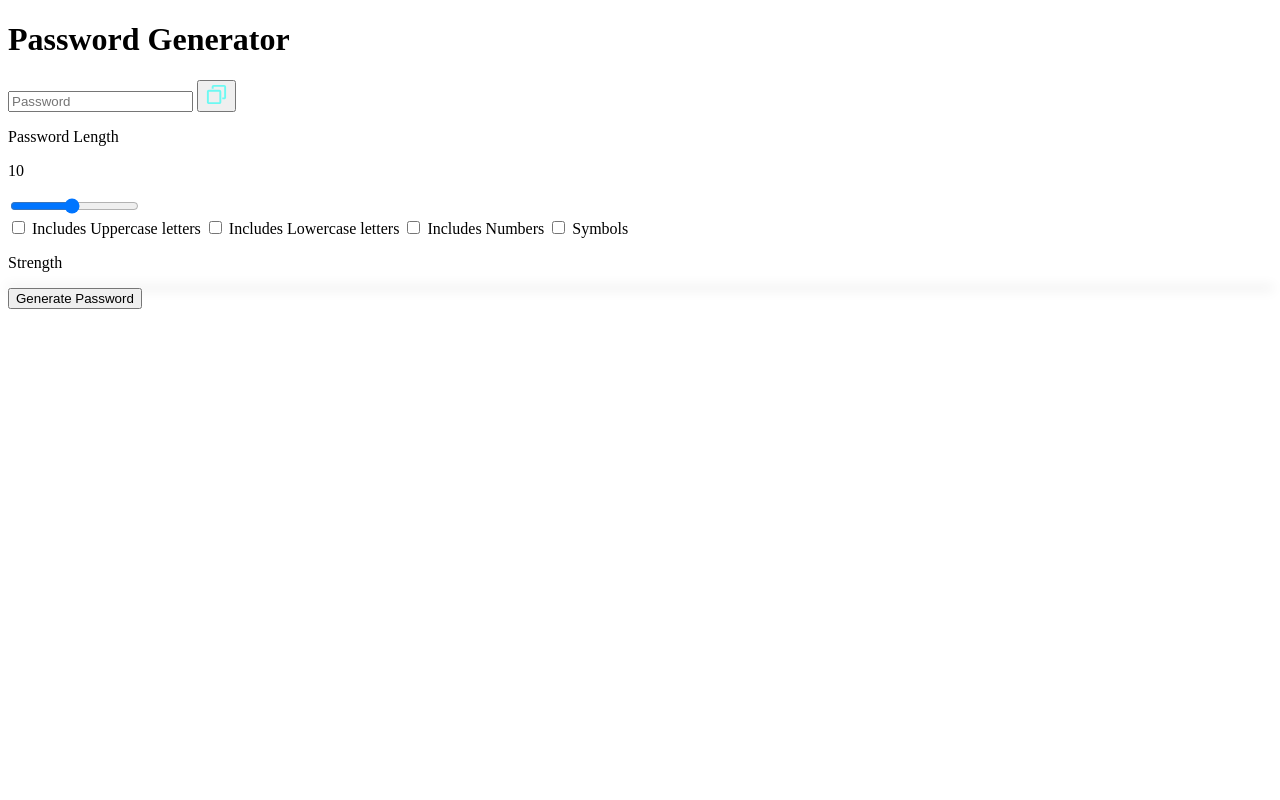
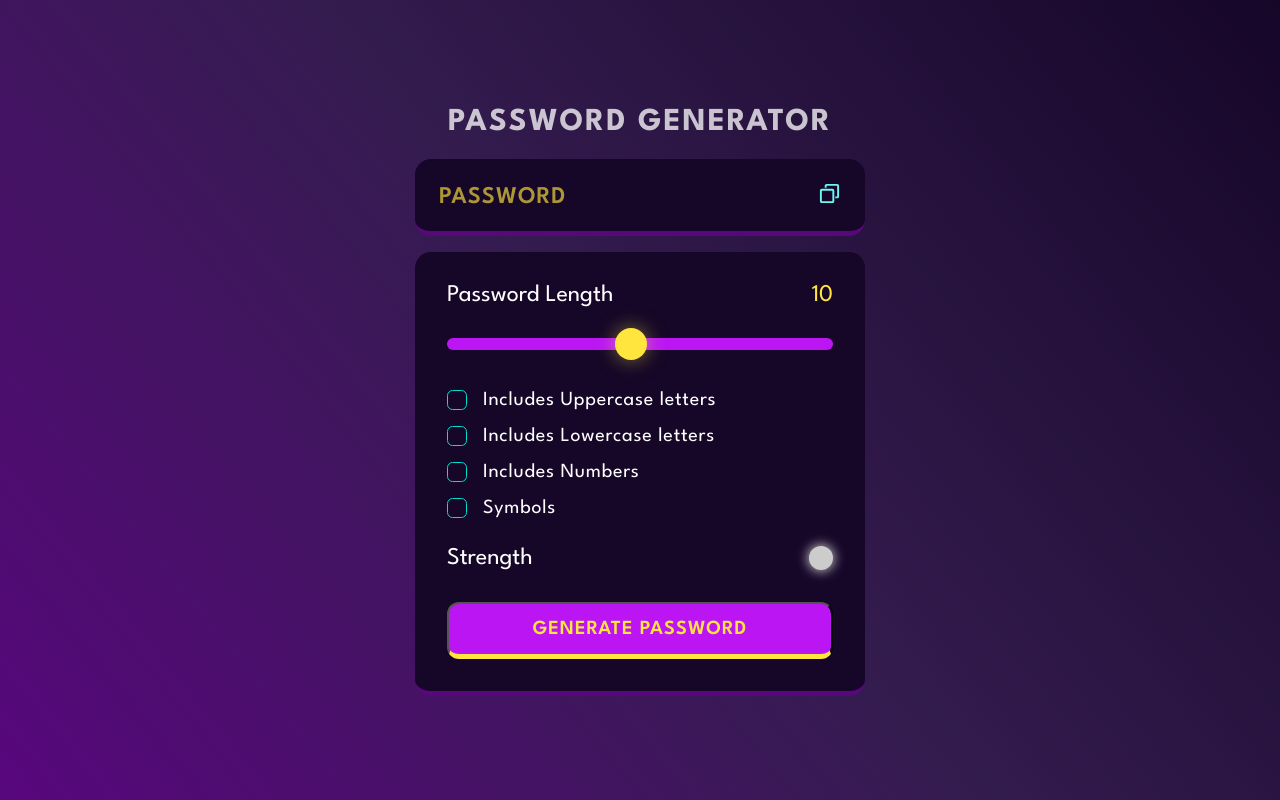
Before and after one commit to AyushSingh16/password-generator, a plain HTML site: page index.html in a window 1280 px wide. Drawn offline with Linux system fonts and the light colour scheme.

Commit message:
Updated index file

```diff
--- a/index.html
+++ b/index.html
@@ -4,6 +4,10 @@
     <meta charset="UTF-8">
     <meta name="viewport" content="width=device-width, initial-scale=1.0">
     <title>Password Generator</title>
+    <link rel="stylesheet" href="styles.css">
+    <link rel="preconnect" href="https://fonts.googleapis.com">
+    <link rel="preconnect" href="https://fonts.gstatic.com" crossorigin>
+    <link href="https://fonts.googleapis.com/css2?family=League+Spartan:wght@100..900&display=swap" rel="stylesheet">
 </head>
 <body>
 
@@ -20,10 +24,10 @@
             <input class="display" placeholder="Password" readonly data-passwordDisplay>
 
             <!-- copy button  -->
-            <button data-copy>
+            <button class="copyBtn" data-copy>
 
                 <!-- tooltip -->
-                <span data-copyMsg></span>
+                <span class="tooltip" data-copyMsg></span>
 
                 <!-- img for copy  -->
                 <img src="./assets/copy.svg" alt="Copy" height="23px" width="23px">
@@ -48,19 +52,24 @@
             <input type="range" min="1" max="20" step="1" class="slider" data-lengthSlider>
 
             <!-- checkboxes -->
-            <div>
+            <div class="check">
                 <input type="checkbox" name="" id="uppercase">
                 <label for="uppercase">Includes Uppercase letters</label>
+            </div>
 
+            <div class="check">
                 <input type="checkbox" name="" id="lowercase">
                 <label for="lowercase">Includes Lowercase letters</label>
+            </div>
 
+            <div class="check">
                 <input type="checkbox" name="" id="numbers">
                 <label for="numbers">Includes Numbers</label>
+            </div>
 
+            <div class="check">
                 <input type="checkbox" name="" id="symbols">
                 <label for="symbols">Symbols</label>
-
             </div>
 
             <!-- strength section  -->
@@ -68,7 +77,7 @@
                 <p>Strength</p>
 
                 <!-- circle  -->
-                <div data-Indicator></div>
+                <div class="indicator" data-Indicator></div>
             </div>
 
             <!-- generate password button  -->
```
